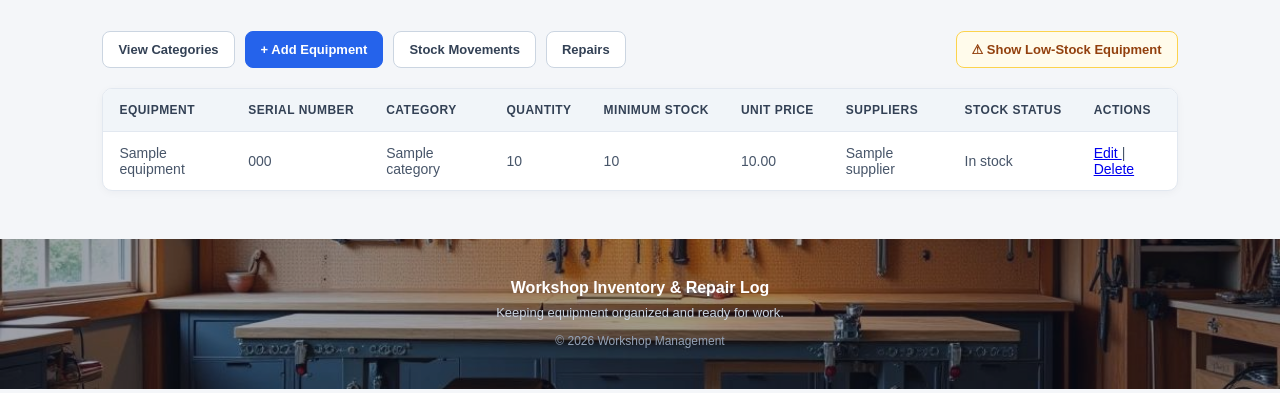
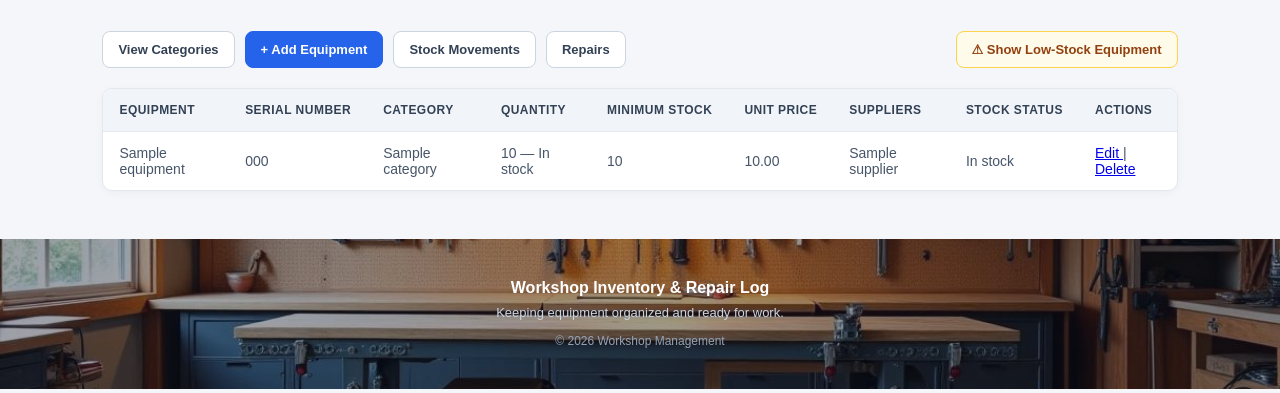
Before and after one commit to PMM1313/DjangoBasicExam, a Django app: page /inventory/ in a window 1280 px wide. Shown: the part 279-672 px from the top of the page. Run offline with Django 5.2, Linux system fonts and the light colour scheme; tables that the repository leaves empty hold one stand-in row (values such as "Sample post").

Commit message:
"added filter for low stock"

```diff
--- a/inventory/templates/inventory/index.html
+++ b/inventory/templates/inventory/index.html
@@ -1,5 +1,7 @@
+{% extends "base.html" %}
 
-{% extends "base.html" %}
+{% load workshop_filters %}
+
 
 {% block content %}
 <section class="welcome">
@@ -63,7 +65,7 @@
                     <td>{{ item.name }}</td>
                     <td>{{ item.serial_number }}</td>
                     <td>{{ item.category.name }}</td>
-                    <td>{{ item.quantity }}</td>
+                    <td>{{ item.quantity }} — {{ item|stock_status }}</td>
                     <td>{{ item.minimum_stock }}</td>
                     <td>{{ item.unit_price }}</td>
                     <td>
--- /dev/null
+++ b/inventory/templatetags/workshop_filters.py
@@ -0,0 +1,10 @@
+from django import template
+
+register = template.Library()
+
+# simple but for showcase
+@register.filter
+def stock_status(equipment):
+    if equipment.quantity < equipment.minimum_stock:
+        return "Low stock"
+    return "In stock"
```
Also changed, not shown: inventory/templatetags/__init__.py (added).
